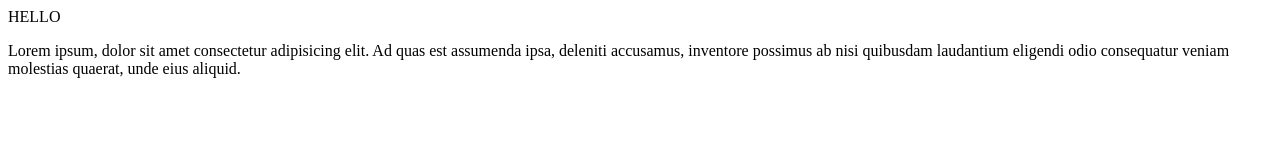
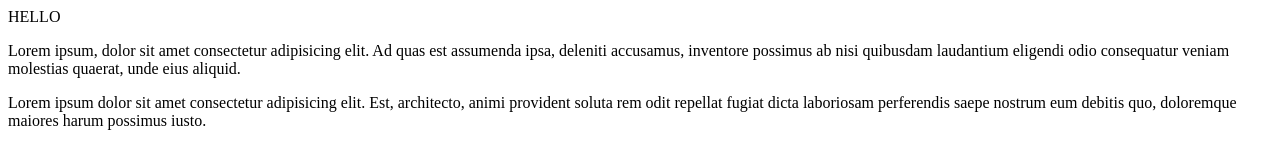
Before and after one commit to Praveen10008/demo-repo, a plain HTML site: page index.html in a window 1280 px wide. Drawn offline with Linux system fonts and the light colour scheme.

Commit message:
chages
Just added

```diff
--- a/index.html
+++ b/index.html
@@ -5,4 +5,8 @@
   laudantium eligendi odio consequatur veniam molestias quaerat, unde eius
   aliquid.
 </p>
-<p></p>
+<p>
+  Lorem ipsum dolor sit amet consectetur adipisicing elit. Est, architecto,
+  animi provident soluta rem odit repellat fugiat dicta laboriosam perferendis
+  saepe nostrum eum debitis quo, doloremque maiores harum possimus iusto.
+</p>
```
